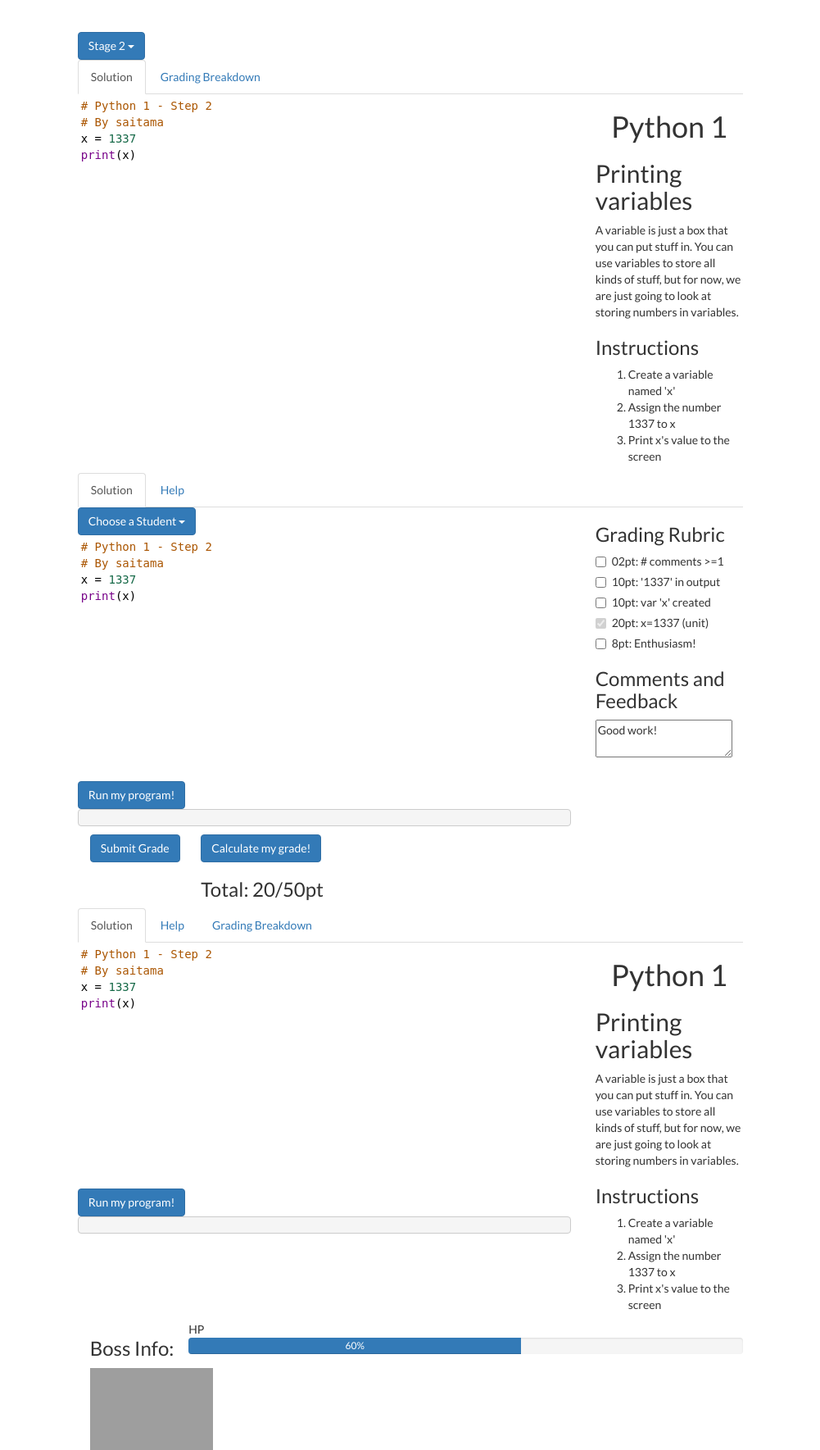
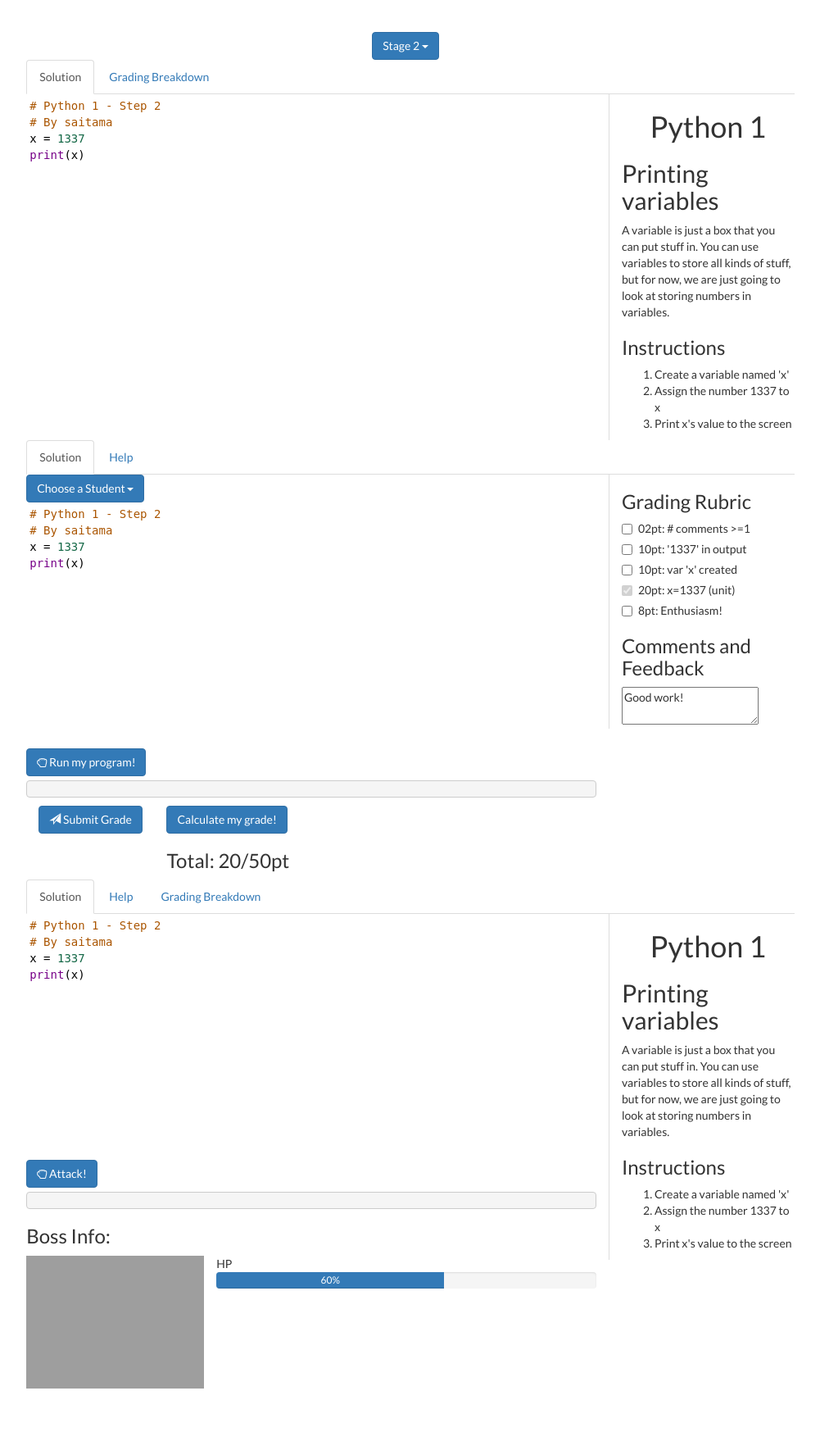
Before and after one commit to amc8391/CoderGarten, a Flask app: page /editor in a window 1280 px wide. Shown: the part 51-1820 px from the top of the page at 82% size, without its empty margins (139-1140 px from the left). After the commit the page ends 1745 px from the top, so only its background shows below. Run offline with Flask 2, Linux system fonts and the light colour scheme; some libraries are stand-ins or nearby versions; grey boxes are pictures that could not be loaded.

Commit message:
Aligning and touching up editor

```diff
--- a/app/static/css/main.css
+++ b/app/static/css/main.css
@@ -35,7 +35,7 @@ h1 {
     margin-bottom: 51px;
 	/*margin-top: 51px;*/
     margin: 0 auto;
-	width: 65%;
+	width: 75%;
 }
 @media screen and (max-width: 768px) {
     #content {
@@ -257,3 +257,9 @@ div.messages-buttons {
 .student-editor, .parent-editor, .teacher-editor {
     visibility: hidden;
 }
+
+.rubric {
+    border-left: 1px solid #ddd;
+    overflow-y: scroll;
+    max-height: 440px;
+}
--- a/app/templates/editor.html
+++ b/app/templates/editor.html
@@ -4,8 +4,9 @@ Python 1 - Step 2: X = 1337
 {% endblock %}
 {% block content %}
 <link rel="stylesheet" href="{{ url_for('static', filename='CodeMirror/codemirror.css') }}">
-<div class="dropdown">
-    <button class="btn btn-primary dropdown-toggle" type="button" data-toggle="dropdown">Stage 2
+    <div class="dropdown" style="height: auto">
+        <button style="position: relative; left: 45%"
+                class="btn btn-primary dropdown-toggle" type="button" data-toggle="dropdown">Stage 2
             <span class="caret"></span></button>
         <ul class="dropdown-menu pull-middle">
             <li><a href="#">Stage 1</a></li>
@@ -118,7 +119,8 @@ print(x)
 x = 1337
 print(x)
 </textarea>
-                        <button type="button" class="btn btn-primary" onclick="runit()">Run my program!</button>
+                        <button style="margin-bottom: 5px;" type="button" class="btn btn-primary" onclick="runit()">
+                            <i class="fa fa-hand-rock-o" aria-hidden="true"></i> Run my program!</button>
                         <pre class="output"></pre>
                     </div>
                     <div class="rubric col-xs-3">
@@ -148,7 +150,8 @@ print(x)
                     </div>
                 </div>
                 <div class="row-md-12">
-                    <div class="col-md-2"><a href="/teacher-assignments"><button type="button" class="btn btn-primary">Submit Grade</button></a> </div>
+                    <div class="col-md-2"><a href="/teacher-assignments"><button type="button" class="btn btn-primary">
+                        <span class="glyphicon glyphicon-send"></span> Submit Grade</button></a> </div>
                     <div class="col-md-6">
                         <button type="button" class="btn btn-primary" onclick="recalcGrade('grading-total')">Calculate my grade!</button>
                         <h3 class="grading-total">Total: ?/50pt</h3>
@@ -182,8 +185,22 @@ print(x)
 x = 1337
 print(x)
 </textarea>
-                        <button type="button" class="btn btn-primary" onclick="runit()">Run my program!</button>
+                        <button style="margin-bottom: 5px;" type="button" class="btn btn-primary" style="margin-bottom: 5px" onclick="runit()">
+                            <i class="fa fa-hand-rock-o" aria-hidden="true"></i> Attack!</button>
                         <pre class="output"></pre>
+                        <div class="bossbar">
+                            <h3> Boss Info: </h3>
+                            <div> <img class="bossimg col-xs-4" style="padding-left: 0" height="auto" width="150px"></div>
+                            <div class="health">
+                                HP
+                                <div class="progress">
+                                    <div class="progress-bar col-md-8" role="progressbar" aria-valuenow="60" aria-valuemin="0"
+                                         aria-valuemax="100" style="width: 60%;">
+                                        60%
+                                    </div>
+                                </div>
+                            </div>
+                        </div>
                     </div>
                     <div class="rubric col-xs-3">
                         <h1>Python 1</h1>
@@ -195,15 +212,6 @@ print(x)
                             <li>Assign the number 1337 to x</li>
                             <li>Print x's value to the screen</li>
                         </ol>
-                    </div>
-                </div>
-                <div class="bossbar row-md-12">
-                    HP <div class="col-md-2"> <h3> Boss Info: </h3> <img class="bossimg" height="100px" width="150px"></div>
-                    <div class="progress">
-                        <div class="progress-bar col-md-8" role="progressbar" aria-valuenow="60" aria-valuemin="0"
-                             aria-valuemax="100" style="width: 60%;">
-                            60%
-                        </div>
                     </div>
                 </div>
             </div>
--- a/app/templates/main.html
+++ b/app/templates/main.html
@@ -17,6 +17,8 @@
     <link href="{{ url_for('static', filename='css/main.css') }}" rel='stylesheet' type='text/css'>
     <!-- Google Fonts -->
     <link href='https://fonts.googleapis.com/css?family=Lato&subset=latin,latin-ext' rel='stylesheet' type='text/css'>
+    <!-- Font Awesome Icons -->
+    <link rel="stylesheet" href="https://maxcdn.bootstrapcdn.com/font-awesome/4.6.1/css/font-awesome.min.css">
     {% block head %}{% endblock %}
 </head>
 
```
Lines whose indentation alone changed are shown as unchanged.
